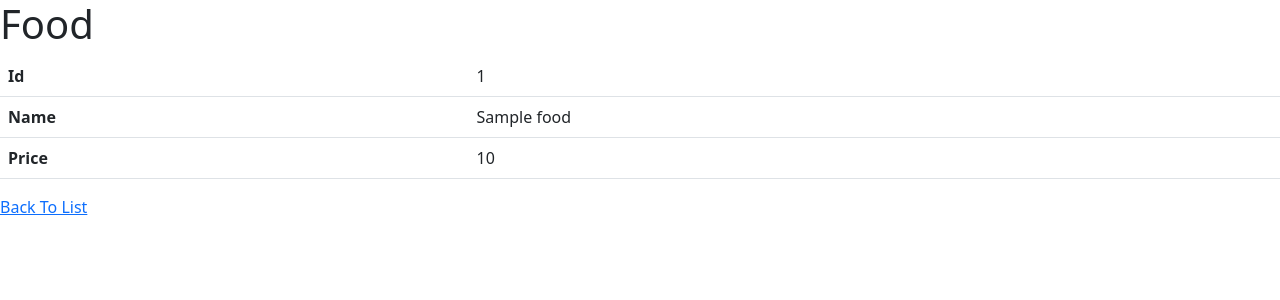
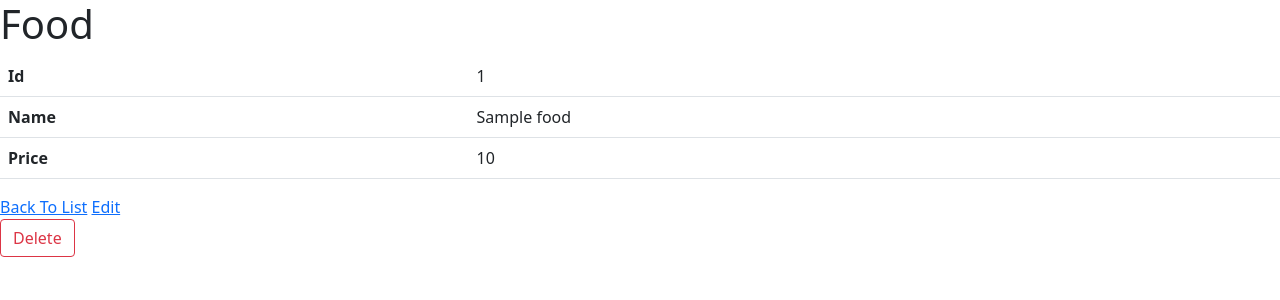
Before and after one commit to lecaohao211/WEBG301ProjectWeb, a Symfony app: template templates/food/show.html.twig in a window 1280 px wide. Shown: the top 300 px of the page. Run offline with Twig, Linux system fonts and the light colour scheme; the template is opened without the code that fills it: most values are stand-ins (such as "Sample title", 1, 10 or a date in 2020); some libraries are stand-ins or nearby versions.

Commit message:
update show.html.twig

```diff
--- a/templates/food/show.html.twig
+++ b/templates/food/show.html.twig
@@ -24,6 +24,7 @@
 
     <a href="{{ path('app_food_index') }}">Back To List</a>
 
+    <a href="{{ path('app_food_edit', {'id': food.id}) }}">Edit</a>
 
-
+    {{ include('food/delete.html.twig') }}
 {% endblock %}
```
